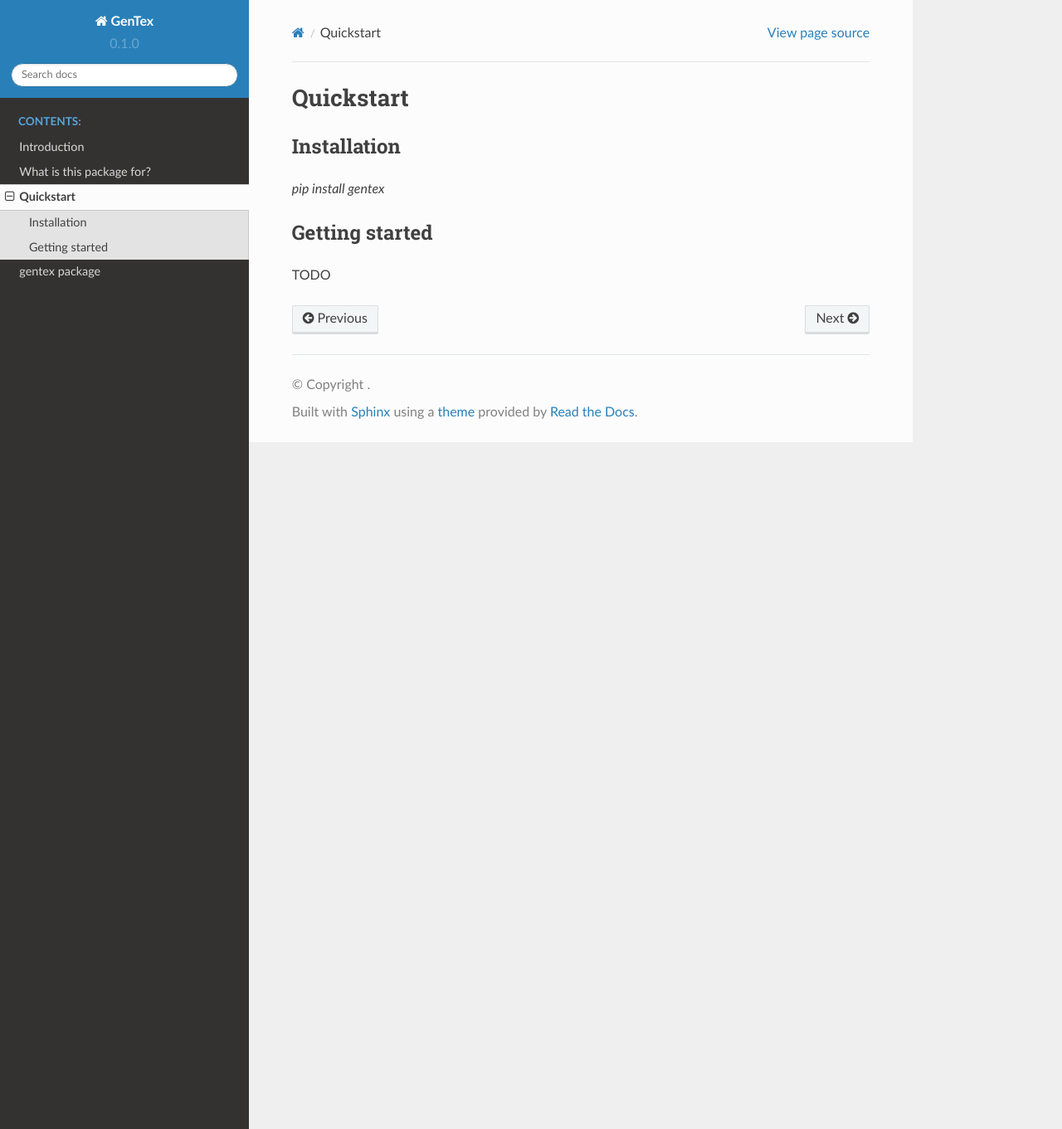
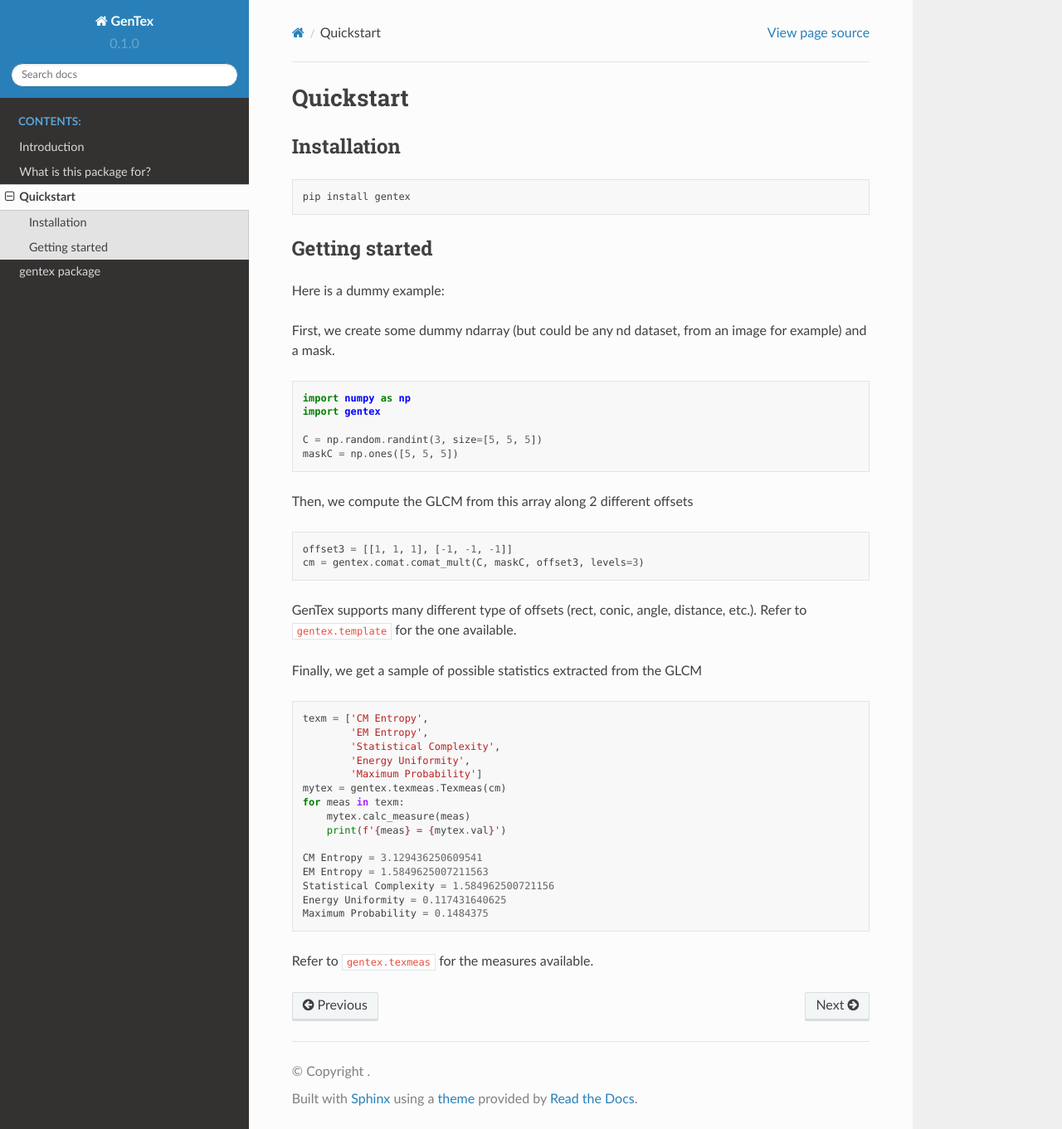
Before and after one commit to NPann/GenTex, a Sphinx documentation site: the page built from doc/topics/quickstart.rst, in a window 1280 px wide and 1361 px high. Shown: the whole window at 83% size. Built offline with Sphinx 7.4.7 and the Read the Docs theme 2.0.0, drawn with Linux system fonts in a browser that asks for light colours.

Commit message:
improve doc

```diff
--- a/doc/topics/intro.rst
+++ b/doc/topics/intro.rst
@@ -4,7 +4,7 @@ Introduction
 GenTex stands for General Texture analysis.
 
 This package provides a suite of routines that combines standard texture analysis methods
-based on GLC and entropy/statistical complexity analysis methods.
+based on GLCM and entropy/statistical complexity analysis methods.
 
 What is this package for?
 ==========================
--- a/doc/topics/quickstart.rst
+++ b/doc/topics/quickstart.rst
@@ -4,10 +4,55 @@ Quickstart
 Installation
 ------------
 
-`pip install gentex`
+.. code-block:: python
+
+    pip install gentex
 
 
 Getting started
 ---------------
 
-TODO
+Here is a dummy example:
+
+First, we create some dummy ndarray (but could be any nd dataset, from
+an image for example) and a mask.
+
+.. code-block:: python
+
+    import numpy as np
+    import gentex
+
+    C = np.random.randint(3, size=[5, 5, 5])
+    maskC = np.ones([5, 5, 5])
+
+Then, we compute the GLCM from this array along 2 different offsets
+
+.. code-block:: python
+
+    offset3 = [[1, 1, 1], [-1, -1, -1]]
+    cm = gentex.comat.comat_mult(C, maskC, offset3, levels=3)
+
+GenTex supports many different type of offsets (rect, conic, angle,
+distance, etc.). Refer to :code:`gentex.template` for the one available.
+
+Finally, we get a sample of possible statistics extracted from the GLCM
+
+.. code-block:: python
+
+    texm = ['CM Entropy',
+            'EM Entropy',
+            'Statistical Complexity',
+            'Energy Uniformity',
+            'Maximum Probability']
+    mytex = gentex.texmeas.Texmeas(cm)
+    for meas in texm:
+        mytex.calc_measure(meas)
+        print(f'{meas} = {mytex.val}')
+
+    CM Entropy = 3.129436250609541
+    EM Entropy = 1.5849625007211563
+    Statistical Complexity = 1.584962500721156
+    Energy Uniformity = 0.117431640625
+    Maximum Probability = 0.1484375
+
+Refer to :code:`gentex.texmeas` for the measures available.
```
Also changed, not shown: 1 other file.
